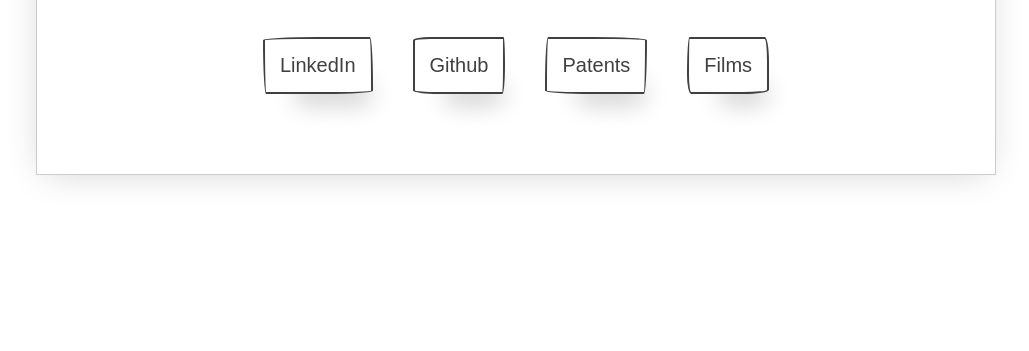
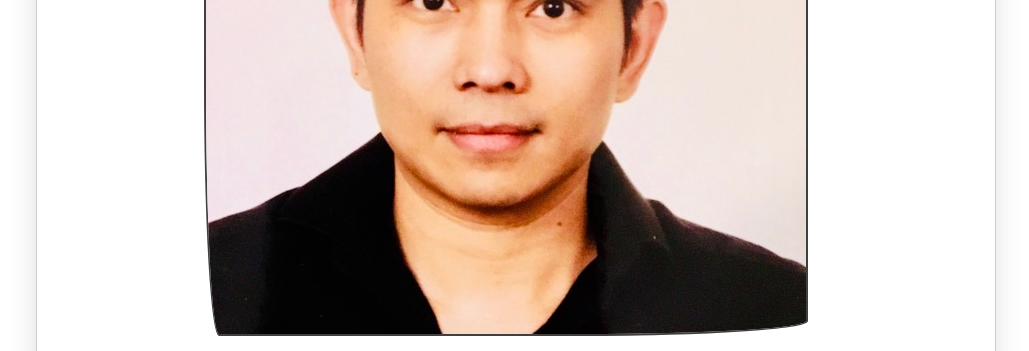
Before and after one commit to ivanbueno/ivanbueno.github.io, a plain HTML site: page index.html in a window 1280 px wide. Shown: the part 329-680 px from the top of the page, without its empty margins (124-1153 px from the left). Drawn offline with nearby package versions, Linux system fonts and the light colour scheme; a web font is replaced by a local one.

Commit message:
add avatar

```diff
--- a/index.html
+++ b/index.html
@@ -25,6 +25,7 @@
     <div class="paper container">
       <div class="row flex-center">
         <div class="text-center">
+          <img src="/images/avatar.jpg" class="float-left" />
           <h1>Ivan Bueno</h1>
           <h3>Full Stack Web Developer</h3>
         </div>
```
Also changed, not shown: images/avatar.jpg (added).
